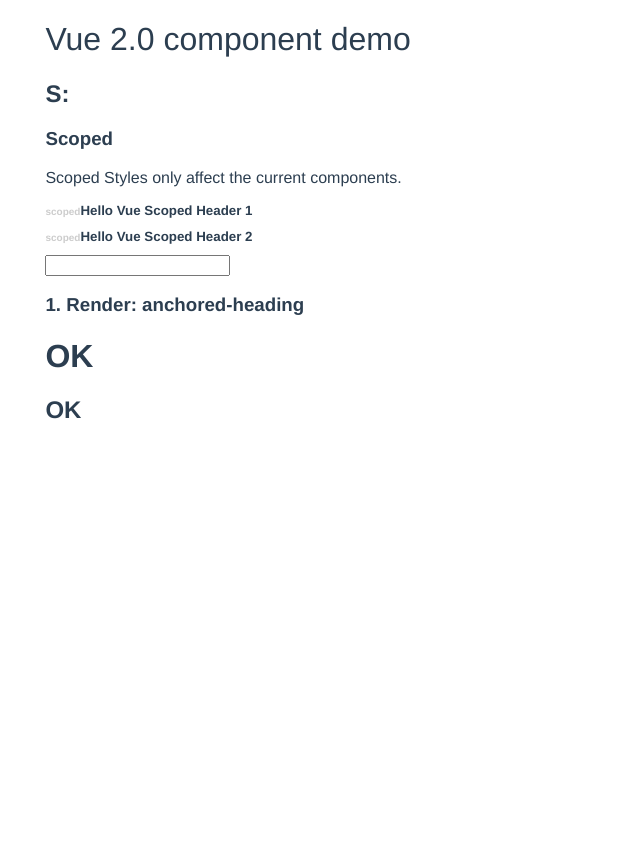
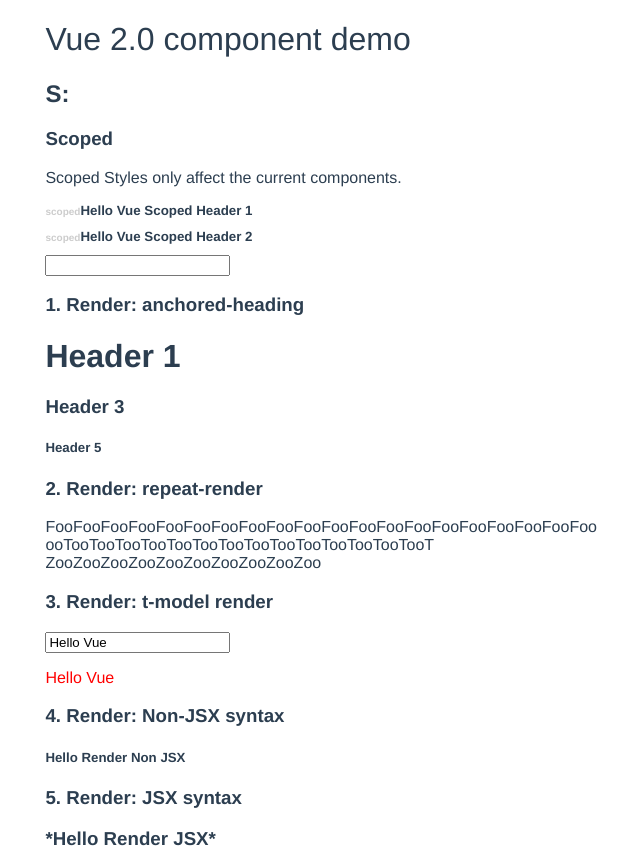
Before and after one commit to AaronFlower/aaronflower.github.io, a Vue app in the folder projs/vue-2.0-webpack/: page / in a window 1280 px wide. Shown: the whole page, without its empty margins (89-729 px from the left). Before the commit the page ends 800 px from the top, so only its background shows below. Built offline with nearby package versions, Linux system fonts and the light colour scheme.

Commit message:
Add render demos: v-model, JSX syntax demo

```diff
--- /dev/null
+++ b/projs/vue-2.0-webpack/src/components/render/inputModelRender.vue
@@ -0,0 +1,47 @@
+<!-- render 函数中的 t-model 也需要自己来实现。 -->
+<script>
+  export default {
+    render (createElement) {
+      let self = this
+      return createElement(
+        'div',
+        [
+          createElement(
+            'input',
+            {
+              domProps: {
+                type: 'text',
+                value: self.valueCopy
+              },
+              on: {
+                input (event) {
+                  self.valueCopy = event.target.value
+                }
+              }
+            }
+          ),
+          createElement(
+            'p',
+            {
+              style: {
+                color: 'red'
+              }
+            },
+            self.valueCopy
+          )
+        ]
+      )
+    },
+    props: {
+      value: {
+        type: String,
+        default: ''
+      }
+    },
+    data () {
+      return {
+        valueCopy: this.value
+      }
+    }
+  }
+</script>
--- /dev/null
+++ b/projs/vue-2.0-webpack/src/components/render/renderJSX.vue
@@ -0,0 +1,17 @@
+<!-- 用 JSX 语法来写 render 函数 -->
+<script>
+  import AnchoredHeading from './anchoredHeading'
+
+  export default {
+    components: {
+      AnchoredHeading
+    },
+    render (h) { // <-- h must be in scope
+      return (
+        <AnchoredHeading level={3}>
+          *<span>{this.$slots.default}</span>*
+        </AnchoredHeading>
+      )
+    }
+  }
+</script>
--- /dev/null
+++ b/projs/vue-2.0-webpack/src/components/render/renderNonJSX.vue
@@ -0,0 +1,24 @@
+<!-- 不用 JSX 语法来写 render 函数 -->
+<script>
+  import AnchoredHeading from './anchoredHeading'
+
+  export default {
+    components: { AnchoredHeading },
+    render (createElement) {
+      return createElement(
+        'anchored-heading',
+        {
+          props: {
+            level: 5
+          }
+        },
+        [
+          createElement(
+            'p',
+            this.$slots.default
+          )
+        ]
+      )
+    }
+  }
+</script>
--- /dev/null
+++ b/projs/vue-2.0-webpack/src/components/render/repeatRender.vue
@@ -0,0 +1,24 @@
+<!--
+  render 所有组件树中的 VNodes 必须唯一,
+  所以如果你需要多个相同的 Vnodes 就需要用循环单独创建。
+  另外， v-if, v-for 也要自己用 JS 来实现。
+-->
+<script>
+  export default {
+    render (createElement) {
+      let _self = this
+      return createElement(
+        'div',
+        Array.apply(null, {length: this.times}).map(function () {
+          return createElement('span', _self.$slots.default)
+        })
+      )
+    },
+    props: {
+      times: {
+        type: Number,
+        default: 20
+      }
+    }
+  }
+</script>
--- a/projs/vue-2.0-webpack/src/demo/demo.vue
+++ b/projs/vue-2.0-webpack/src/demo/demo.vue
@@ -1,25 +1,46 @@
 <template>
   <div class="demo-container">
-    <h3>Render: anchored-heading</h3>
-    <anchored-heading :level="1">OK</anchored-heading>
-    <anchored-heading :level="2">OK</anchored-heading>
+    <h3 class="header-sequence">Render: anchored-heading</h3>
+    <anchored-heading :level="1">Header 1</anchored-heading>
+    <anchored-heading :level="3">Header 3</anchored-heading>
+    <anchored-heading :level="5">Header 5</anchored-heading>
+    <h3 class="header-sequence">Render: repeat-render</h3>
+    <repeat-render>Foo</repeat-render>
+    <repeat-render :times="15">ooT</repeat-render>
+    <repeat-render :times="10">Zoo</repeat-render>
+    <h3 class="header-sequence">Render: t-model render</h3>
+    <input-model-render :value="inputValue"></input-model-render>
+    <h3 class="header-sequence">Render: Non-JSX syntax</h3>
+    <render-non-jsx>Hello Render Non JSX</render-non-jsx>
+    <h3 class="header-sequence">Render: JSX syntax</h3>
+    <render-jsx>Hello Render JSX</render-jsx>
   </div>
 </template>
 
 <script>
   import AnchoredHeading from '../components/render/anchoredHeading'
+  import RepeatRender from '../components/render/repeatRender'
+  import InputModelRender from '../components/render/inputModelRender'
+  import RenderNonJsx from '../components/render/RenderNonJsx'
+  import RenderJsx from '../components/render/RenderJsx'
+
   export default {
     components: {
-      AnchoredHeading
+      AnchoredHeading, RepeatRender, InputModelRender, RenderJsx, RenderNonJsx
+    },
+    data () {
+      return {
+        inputValue: 'Hello Vue'
+      }
     }
   }
 </script>
 
 <style scoped>
   .demo-container {
-    & > h3 {
+    counter-reset: h3;
+    & > h3.header-sequence {
       color: #2c3e50;
-      counter-reset: h3;
       &:before {
         content: counter(h3) ". ";
         counter-increment: h3;
```
